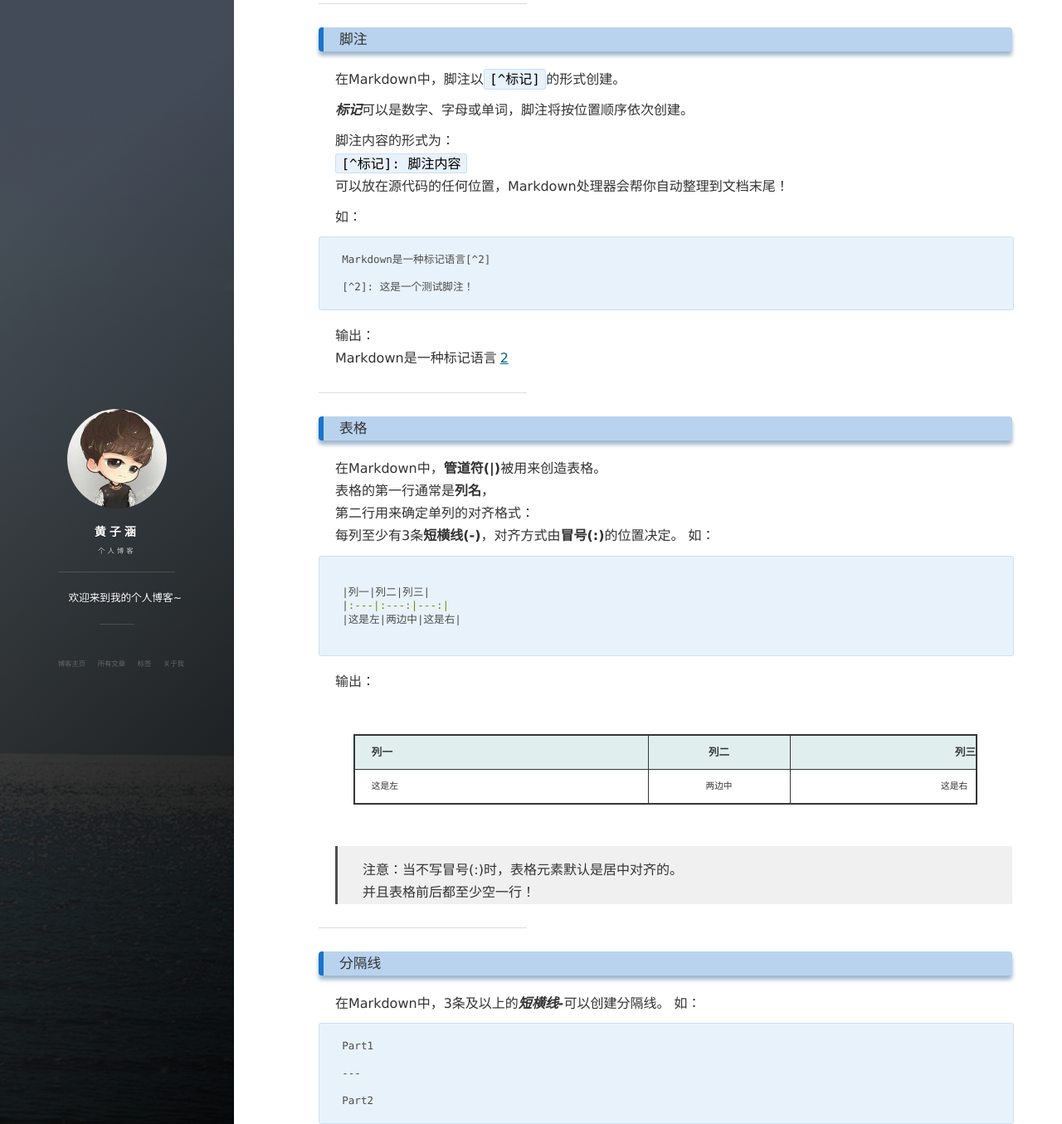
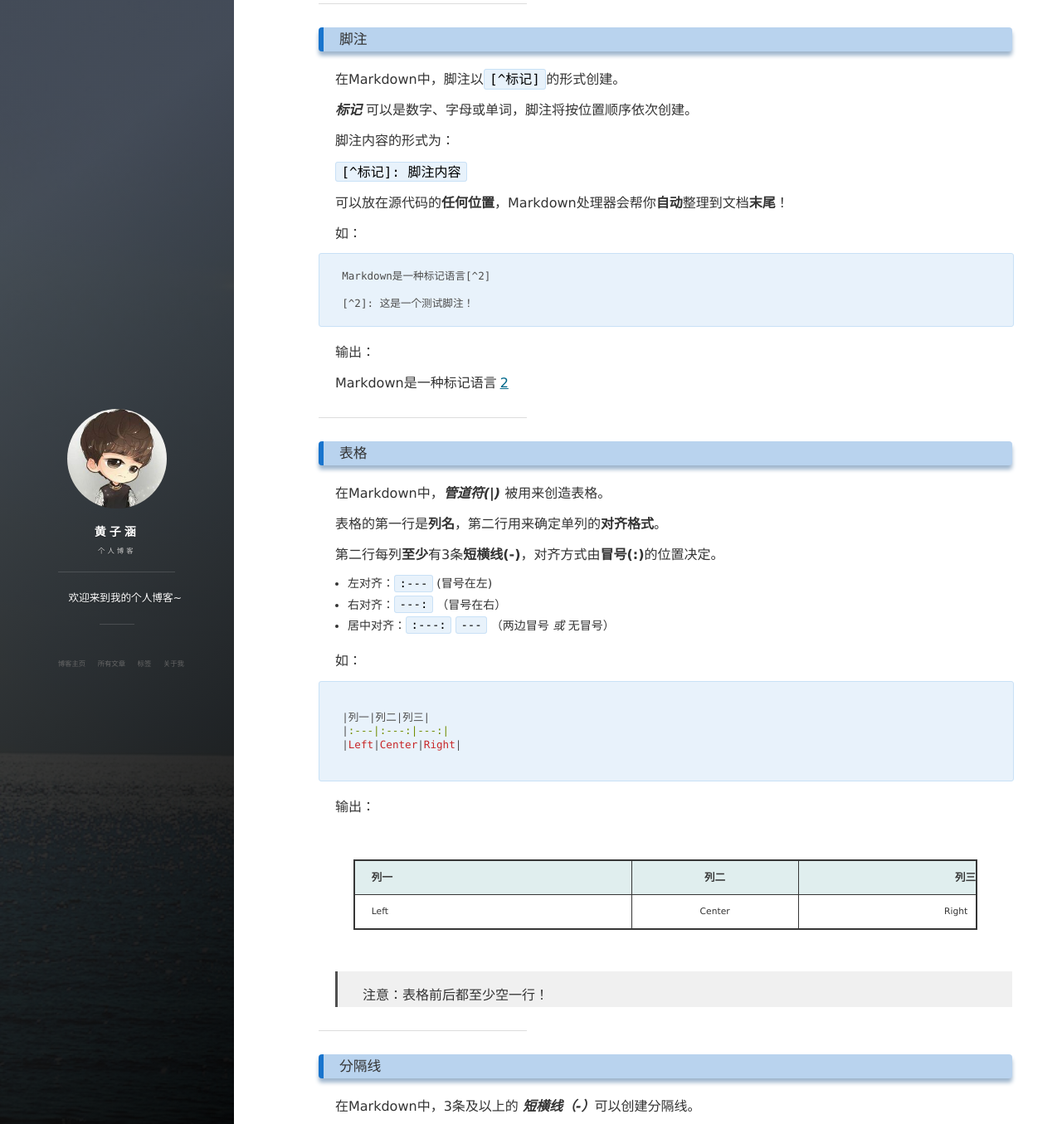
Before and after one commit to huang706/huang706.github.io, a Jekyll site: the page built from _posts/2025-02-28-Markdown.md, in a window 1280 px wide and 1400 px high, scrolled down 9779 px, cut to the strip 45-1400 px from the top of the window. Shown: the whole strip at 83% size. Built offline with Jekyll 4.4.1, drawn with Linux system fonts in a browser that asks for light colours; nearby versions of some CDN libraries; comment, search, counter and statistics services are not loaded; some of the changed text lies outside the part shown.

Commit message:
update latest

````diff
--- a/_posts/2025-02-28-Markdown.md
+++ b/_posts/2025-02-28-Markdown.md
@@ -393,11 +393,13 @@ Markdown支持创建可**点击跳转**的链接文本。
 ### 脚注
 在Markdown中，脚注以`[^标记]`的形式创建。
 
-***标记***可以是数字、字母或单词，脚注将按位置顺序依次创建。
+***标记*** 可以是数字、字母或单词，脚注将按位置顺序依次创建。
 
 脚注内容的形式为：
+
 `[^标记]: 脚注内容`
-可以放在源代码的任何位置，Markdown处理器会帮你自动整理到文档末尾！
+
+可以放在源代码的**任何位置**，Markdown处理器会帮你**自动**整理到文档**末尾**！
 
 如：
 ```markdown
@@ -406,6 +408,7 @@ Markdown是一种标记语言[^2]
 [^2]: 这是一个测试脚注！
 ```
 输出：
+
 Markdown是一种标记语言[^2]
 
 [^2]: 这是一个测试脚注！
@@ -413,31 +416,38 @@ Markdown是一种标记语言[^2]
 ---
 
 ### 表格
-在Markdown中，**管道符(|)**被用来创造表格。
-表格的第一行通常是**列名**，
-第二行用来确定单列的对齐格式：
-每列至少有3条**短横线(-)**，对齐方式由**冒号(:)**的位置决定。
+在Markdown中，***管道符(|)*** 被用来创造表格。
+
+表格的第一行是**列名**，第二行用来确定单列的**对齐格式**。
+
+第二行每列**至少**有3条**短横线(-)**，对齐方式由**冒号(:)**的位置决定。
+
+- 左对齐：`:---` (冒号在左)
+- 右对齐：`---:` （冒号在右）
+- 居中对齐：`:---:` `---` （两边冒号 *或* 无冒号）
+
 如：
 ```markdown
 
 |列一|列二|列三|
 |:---|:---:|---:|
-|这是左|两边中|这是右|
+|Left|Center|Right|
 
 ```
 输出：
 
 |列一|列二|列三|
 |:---|:---:|---:|
-|这是左|两边中|这是右|
+|Left|Center|Right|
 
->注意：当不写冒号(:)时，表格元素默认是居中对齐的。
->并且表格前后都至少空一行！
+>注意：表格前后都至少空一行！
+
 
 ---
 
 ### 分隔线
-在Markdown中，3条及以上的***短横线-***可以创建分隔线。
+在Markdown中，3条及以上的 ***短横线（-）***可以创建分隔线。
+
 如：
 ```markdown
 Part1
@@ -459,29 +469,42 @@ Part2
 ---
 
 ### 删除线
-在Markdown中，2条***波浪线~***可以创建删除线。
+在Markdown中，2条 ***波浪线（~）***可以创建删除线。
+
 如：
 ```markdown
-~~我是人~~ 我不当人辣
+~~我是人~~
+
+我不当人辣
 ```
 输出：
-~~我是人~~ 我不当人辣
+
+~~我是人~~
+
+我不当人辣
 
 ---
 
 ### 插入LaTeX公式
-尽管Markdown足以处理日常的大部分需求，但它却没有撰写公式的能力。
-当然，我们能通过插入LaTeX公式来弥补这一短板。
+尽管Markdown足以处理日常的大部分需求，但它却没有**撰写公式**的能力。
 
-通过***美元符$***，我们可以自由使用LaTeX公式：
+当然，我们能通过插入**LaTeX公式**来弥补这一短板。
+
+通过 ***美元符$*** ，我们可以自由使用LaTeX公式。
+
+---
 
 #### 行内公式
 例：
 ```markdown
-质能方程 $E=mc^2$ 是爱因斯坦的伟大发明
+质能方程 $E=mc^2$ 是爱因斯坦的伟大发明。
 ```
+
 输出：
-质能方程 $E=mc^2$ 是爱因斯坦的伟大发明
+
+质能方程 $E=mc^2$ 是爱因斯坦的伟大发明。
+
+---
 
 #### 展示公式
 例：
````
